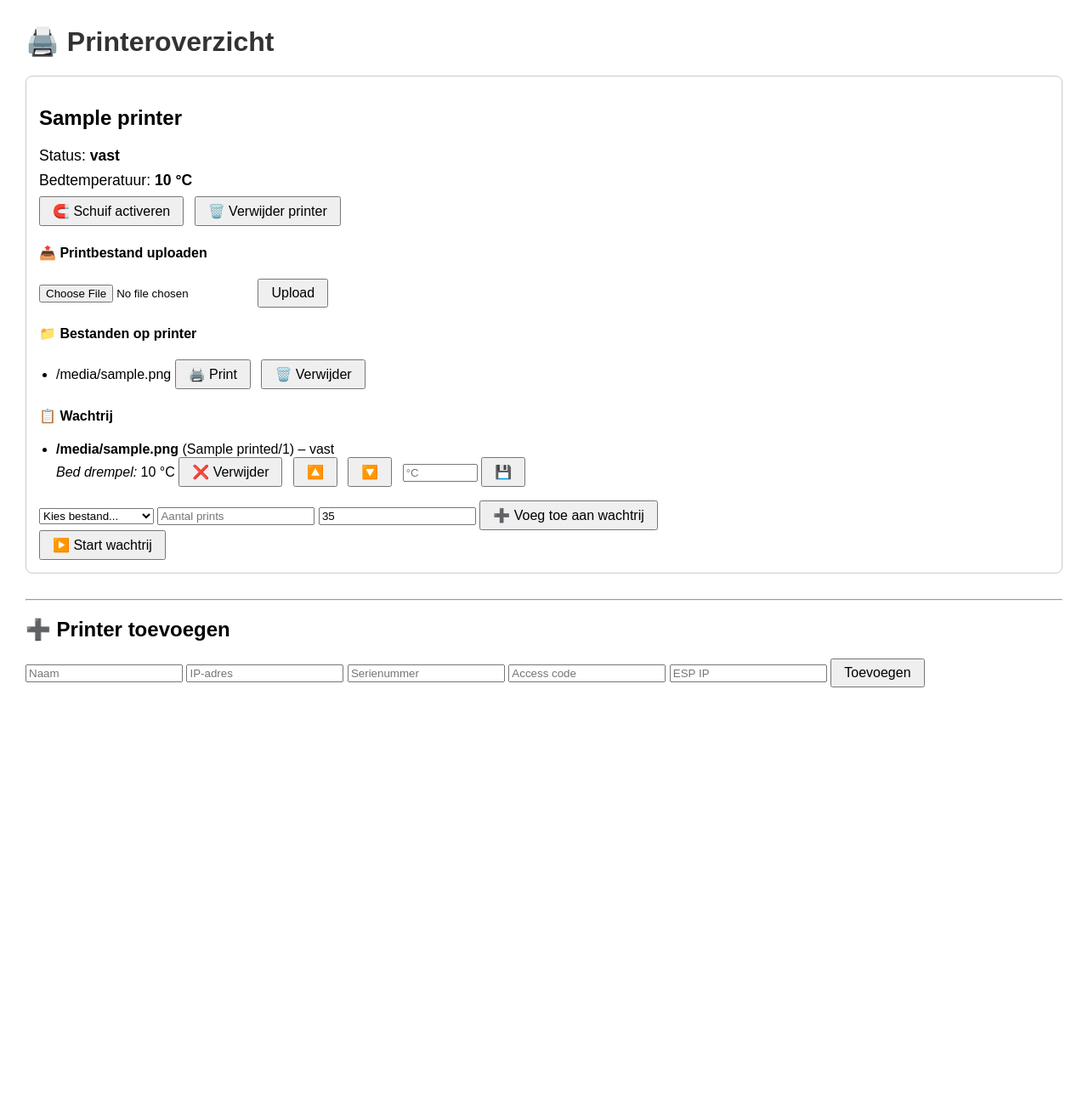
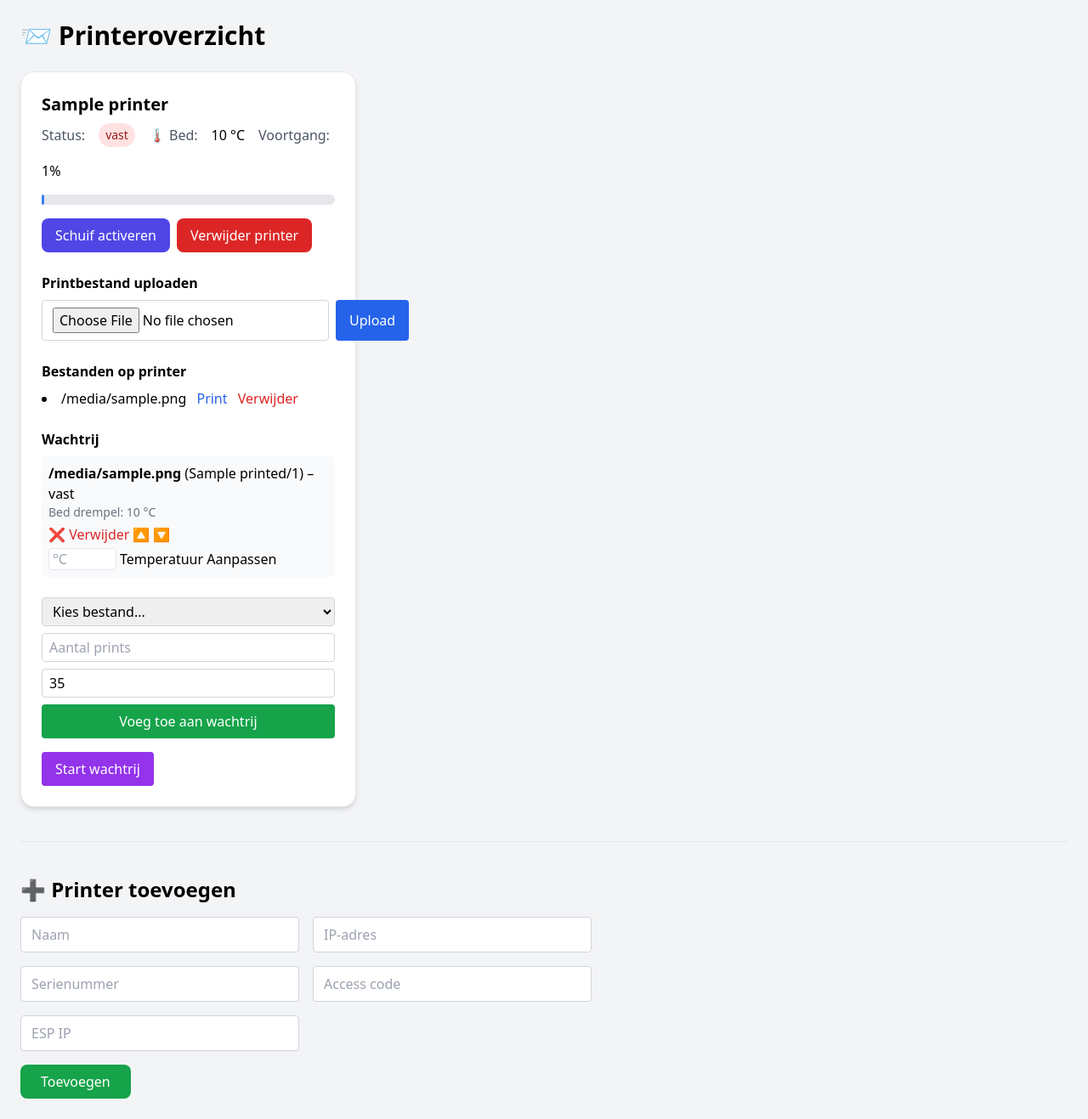
Before and after one commit to lucasnillesen/PrinterSchuif, a Flask app: template UI/templates/index.html in a window 1280 px wide. Shown: the whole page at 85% size. Before the commit the page ends 809 px from the top, so only its background shows below. Run offline with Flask 3, Linux system fonts and the light colour scheme; the template is opened without the code that fills it: most values are stand-ins (such as "Sample title", 1, 10 or a date in 2020); some libraries are stand-ins or nearby versions.

Commit message:
Wachtrij verbeterd

```diff
--- a/UI/app.py
+++ b/UI/app.py
@@ -47,8 +47,12 @@ def start_auto_trigger(printer):
 
             # 🔪 Bed koel, schuif activeren
             min_temp = BED_TEMP_THRESHOLD
-            if printer.get("queue") and printer["queue"]:
-                min_temp = printer["queue"][0].get("min_bed_temp", BED_TEMP_THRESHOLD)
+            queue = get_queue(printer["serial"])
+            if queue:
+                min_temp = queue[0].get("min_bed_temp", BED_TEMP_THRESHOLD)
+            else:
+                min_temp = BED_TEMP_THRESHOLD
+
 
             if (
                 printer["klaar_wachten_op_koeling"]
@@ -132,7 +136,9 @@ if os.path.exists(PRINTER_FILE):
                 "schuif_commando_verstuurd": False
             })
             printers.append(p)
-            PrinterClient(p).start()
+            mqtt_instance = PrinterClient(p)
+            mqtt_instance.start()
+            p["mqtt_client_instance"] = mqtt_instance
             start_auto_trigger(p)
 
 @app.route("/add_printer", methods=["POST"])
@@ -170,7 +176,9 @@ def add_printer():
             "esp_ip": p["esp_ip"]
         } for p in printers], f, indent=2)
 
-    PrinterClient(new_printer).start()
+    mqtt_instance = PrinterClient(new_printer)
+    mqtt_instance.start()
+    new_printer["mqtt_client_instance"] = mqtt_instance
     start_auto_trigger(new_printer)
     return redirect(url_for("index"))
 
@@ -181,12 +189,23 @@ def remove_printer():
         return "❌ Geen serial opgegeven", 400
 
     global printers
-    originele_lengte = len(printers)
+
+    # 📌 Zoek de printer die verwijderd moet worden
+    printer = next((p for p in printers if p["serial"] == serial), None)
+    if not printer:
+        return "❌ Printer niet gevonden", 404
+
+    # ✅ Stop de MQTT-client als die er is
+    if "mqtt_client_instance" in printer:
+        try:
+            printer["mqtt_client_instance"].stop()
+        except Exception as e:
+            print(f"⚠️ Fout bij stoppen van MQTT-client: {e}")
+
+    # 🗑️ Verwijder de printer uit de lijst
     printers = [p for p in printers if p["serial"] != serial]
 
-    if len(printers) == originele_lengte:
-        return "❌ Printer niet gevonden", 404
-
+    # 💾 Werk het json-bestand bij
     with open(PRINTER_FILE, "w") as f:
         json.dump([{
             "name": p["name"],
@@ -196,8 +215,9 @@ def remove_printer():
             "esp_ip": p["esp_ip"]
         } for p in printers], f, indent=2)
 
-    print(f"🗑️ Printer met serial {serial} verwijderd.")
+    print(f"🗑️ Printer met serial {serial} verwijderd en MQTT gestopt.")
     return redirect(url_for("index"))
+
 
 
 @app.route("/add_to_queue", methods=["POST"])
@@ -348,7 +368,8 @@ def data():
             "name": p["name"],
             "serial": p["serial"],
             "status": p["status"],
-            "bed_temp": p["bed_temp"]
+            "bed_temp": p["bed_temp"],
+            "mc_percent": p.get("mc_percent", 0)
         })
     return jsonify(simplified)
 
--- a/UI/queue_manager.py
+++ b/UI/queue_manager.py
@@ -30,7 +30,8 @@ def add_to_queue(serial, filename, count, min_bed_temp=35.0):
         "status": "waiting",
         "min_bed_temp": min_bed_temp
     })
-    save_queue(queues)
+    print(f"[DEBUG] Toegevoegd aan wachtrij: {filename} (temp: {min_bed_temp})")
+    save_queue()
 
 def remove_from_queue(serial, filename):
     if serial in queues:
--- a/UI/templates/index.html
+++ b/UI/templates/index.html
@@ -2,20 +2,7 @@
 <html>
 <head>
   <title>Printer Dashboard</title>
-    <style>
-        body { font-family: sans-serif; margin: 30px; }
-        h1 { color: #333; }
-        .printer-card {
-            border: 1px solid #ccc;
-            padding: 15px;
-            margin-bottom: 30px;
-            border-radius: 8px;
-        }
-        .status, .temp { font-size: 1.1em; margin-bottom: 8px; }
-        button { font-size: 1em; padding: 6px 14px; margin-right: 8px; }
-        ul { padding-left: 20px; }
-        form.inline { display: inline; }
-    </style>
+  <script src="https://cdn.tailwindcss.com"></script>
   <script>
     function updateStatus() {
       fetch('/data')
@@ -24,56 +11,79 @@
           data.forEach((printer, index) => {
             document.getElementById('status-' + index).textContent = printer.status;
             document.getElementById('bed_temp-' + index).textContent = printer.bed_temp + " °C";
+            document.getElementById('progress-' + index).textContent = (printer.mc_percent || 0) + "%";
+            document.getElementById('progress-bar-' + index).style.width = (printer.mc_percent || 0) + "%";
           });
         });
     }
     setInterval(updateStatus, 3000);
   </script>
 </head>
-<body>
-    <h1>🖨️ Printeroverzicht</h1>
+<body class="bg-gray-100 p-6">
+  <h1 class="text-3xl font-bold mb-6">📨 Printeroverzicht</h1>
 
+  <div class="grid grid-cols-1 md:grid-cols-2 xl:grid-cols-3 gap-6">
     {% for p in printers %}
-    <div class="printer-card">
-        <h2>{{ p.name }}</h2>
-        <div class="status">Status: <strong id="status-{{ loop.index0 }}">{{ p.status }}</strong></div>
-        <div class="temp">Bedtemperatuur: <strong id="bed_temp-{{ loop.index0 }}">{{ p.bed_temp }} °C</strong></div>
+    <div class="bg-white shadow-md rounded-2xl p-6 border border-gray-200">
+      <h2 class="text-xl font-semibold mb-2">{{ p.name }}</h2>
 
-        <!-- Acties -->
-        <form method="POST" action="/activate" class="inline">
+      <div class="flex flex-wrap items-center gap-4 mb-4">
+        <span class="text-gray-600">Status:</span>
+        <span id="status-{{ loop.index0 }}" class="px-2 py-1 rounded-full text-sm font-medium
+          {% if p.status == 'RUNNING' %}bg-green-100 text-green-800
+          {% elif p.status == 'IDLE' %}bg-gray-100 text-gray-800
+          {% elif p.status == 'FINISH' %}bg-yellow-100 text-yellow-800
+          {% else %}bg-red-100 text-red-800{% endif %}">
+          {{ p.status }}
+        </span>
+
+        <span class="text-gray-600">🌡️ Bed:</span>
+        <span id="bed_temp-{{ loop.index0 }}" class="font-medium">{{ p.bed_temp }} °C</span>
+
+        <span class="text-gray-600">Voortgang:</span>
+        <span id="progress-{{ loop.index0 }}" class="font-medium">{{ p.mc_percent if p.mc_percent is defined else 0 }}%</span>
+      </div>
+
+      <div class="w-full bg-gray-200 rounded-full h-3 mb-4">
+        <div id="progress-bar-{{ loop.index0 }}" class="bg-blue-500 h-3 rounded-full" style="width: {{ p.mc_percent if p.mc_percent is defined else 0 }}%;"></div>
+      </div>
+
+      <div class="flex flex-wrap gap-2 mb-6">
+        <form method="POST" action="/activate">
           <input type="hidden" name="serial" value="{{ p.serial }}">
-            <button type="submit">🧲 Schuif activeren</button>
+          <button type="submit" class="bg-indigo-600 text-white px-4 py-2 rounded-lg hover:bg-indigo-700">Schuif activeren</button>
         </form>
 
-        <form method="POST" action="/remove_printer" class="inline" onsubmit="return confirm('Weet je zeker dat je printer {{ p.name }} wilt verwijderen?')">
+        <form method="POST" action="/remove_printer" onsubmit="return confirm('Weet je zeker dat je printer {{ p.name }} wilt verwijderen?')">
           <input type="hidden" name="serial" value="{{ p.serial }}">
-          <button type="submit">🗑️ Verwijder printer</button>
+          <button type="submit" class="bg-red-600 text-white px-4 py-2 rounded-lg hover:bg-red-700">Verwijder printer</button>
         </form>
+      </div>
 
+      <div class="mb-6">
+        <h4 class="font-semibold mb-2">Printbestand uploaden</h4>
+        <form method="POST" enctype="multipart/form-data" action="/upload" class="flex flex-col gap-2 md:flex-row">
+          <input type="hidden" name="serial" value="{{ p.serial }}">
+          <input type="file" name="file" accept=".3mf" required class="border border-gray-300 rounded px-3 py-2">
+          <button type="submit" class="bg-blue-600 text-white px-4 py-2 rounded hover:bg-blue-700">Upload</button>
+        </form>
+      </div>
 
-        <!-- Printbestand uploaden -->
-        <h4>📤 Printbestand uploaden</h4>
-        <form method="POST" enctype="multipart/form-data" action="/upload">
-            <input type="hidden" name="serial" value="{{ p.serial }}">
-            <input type="file" name="file" accept=".3mf" required>
-            <button type="submit">Upload</button>
-        </form>
-
-        <!-- Bestanden op printer -->
-        <h4>📁 Bestanden op printer</h4>
-        <ul>
+      <div class="mb-6">
+        <h4 class="font-semibold mb-2">Bestanden op printer</h4>
+        <ul class="list-disc list-inside space-y-1">
           {% if p.files %}
             {% for f in p.files %}
               <li>{{ f }}
                 <form method="POST" action="/start_print" class="inline">
                   <input type="hidden" name="serial" value="{{ p.serial }}">
                   <input type="hidden" name="filename" value="{{ f }}">
-                    <button type="submit">🖨️ Print</button>
+                  <button type="submit" class="text-blue-600 hover:underline ml-2">Print</button>
                 </form>
                 <form method="POST" action="/delete_file" class="inline">
                   <input type="hidden" name="serial" value="{{ p.serial }}">
                   <input type="hidden" name="filename" value="{{ f }}">
-                    <button type="submit">🗑️ Verwijder</button>
+                  <button type="submit" class="text-red-600 hover:underline ml-2">Verwijder</button>
                 </form>
               </li>
             {% endfor %}
@@ -81,86 +91,79 @@
             <li><em>Geen bestanden gevonden</em></li>
           {% endif %}
         </ul>
+      </div>
 
-        <!-- Wachtrij -->
-        <h4>📋 Wachtrij</h4>
-        <ul>
+      <div class="mb-6">
+        <h4 class="font-semibold mb-2">Wachtrij</h4>
+        <ul class="space-y-2">
           {% if p.queue %}
             {% for item in p.queue %}
-              <li>
-                  <strong>{{ item.filename }}</strong> ({{ item.printed }}/{{ item.count }}) – {{ item.status }}<br>
-                  <em>Bed drempel:</em> {{ item.min_bed_temp }} °C
-
-                  <!-- Verwijderknop -->
-                  <form method="POST" action="/remove_from_queue" class="inline">
+              <li class="bg-gray-50 p-2 rounded">
+                <div><strong>{{ item.filename }}</strong> ({{ item.printed }}/{{ item.count }}) – {{ item.status }}</div>
+                <div class="text-sm text-gray-500">Bed drempel: {{ item.min_bed_temp }} °C</div>
+                <div class="flex flex-wrap gap-1 mt-1">
+                  <form method="POST" action="/remove_from_queue">
                     <input type="hidden" name="serial" value="{{ p.serial }}">
                     <input type="hidden" name="filename" value="{{ item.filename }}">
-                      <button type="submit">❌ Verwijder</button>
+                    <button type="submit" class="text-red-600 hover:underline">❌ Verwijder</button>
                   </form>
-
-                  <!-- Omhoog -->
-                  <form method="POST" action="/move_up" class="inline">
+                  <form method="POST" action="/move_up">
                     <input type="hidden" name="serial" value="{{ p.serial }}">
                     <input type="hidden" name="filename" value="{{ item.filename }}">
                     <button type="submit">🔼</button>
                   </form>
-
-                  <!-- Omlaag -->
-                  <form method="POST" action="/move_down" class="inline">
+                  <form method="POST" action="/move_down">
                     <input type="hidden" name="serial" value="{{ p.serial }}">
                     <input type="hidden" name="filename" value="{{ item.filename }}">
                     <button type="submit">🔽</button>
                   </form>
-
-                  <!-- Wijzig drempel -->
-                  <form method="POST" action="/update_min_temp" class="inline">
+                  <form method="POST" action="/update_min_temp" class="flex items-center gap-1">
                     <input type="hidden" name="serial" value="{{ p.serial }}">
                     <input type="hidden" name="filename" value="{{ item.filename }}">
-                    <input name="min_bed_temp" type="number" step="0.1" style="width: 80px;" placeholder="°C" required>
-                    <button type="submit">💾</button>
+                    <input name="min_bed_temp" type="number" step="0.1" placeholder="°C" required class="w-20 border rounded px-1">
+                    <button type="submit">Temperatuur Aanpassen</button>
                   </form>
+                </div>
               </li>
-
             {% endfor %}
           {% else %}
             <li><em>Geen actieve wachtrij</em></li>
           {% endif %}
         </ul>
+      </div>
 
-    <form method="POST" action="/add_to_queue">
+      <form method="POST" action="/add_to_queue" class="mb-4 flex flex-col gap-2">
         <input type="hidden" name="serial" value="{{ p.serial }}">
-
-        <select name="filename" required>
+        <select name="filename" required class="border border-gray-300 rounded px-2 py-1">
           <option value="" disabled selected>Kies bestand...</option>
           {% for f in p.files %}
           <option value="{{ f }}">{{ f }}</option>
           {% endfor %}
         </select>
-
-        <input name="count" type="number" placeholder="Aantal prints" min="1" required>
-        <input name="min_bed_temp" type="number" placeholder="Bed drempel (°C)" step="0.1" value="35" required>
-
-        <button type="submit">➕ Voeg toe aan wachtrij</button>
-    </form>
-
+        <input name="count" type="number" placeholder="Aantal prints" min="1" required class="border border-gray-300 rounded px-2 py-1">
+        <input name="min_bed_temp" type="number" placeholder="Bed drempel (°C)" step="0.1" value="35" required class="border border-gray-300 rounded px-2 py-1">
+        <button type="submit" class="bg-green-600 text-white px-4 py-2 rounded hover:bg-green-700">Voeg toe aan wachtrij</button>
       </form>
 
       <form method="POST" action="/start_queue">
         <input type="hidden" name="serial" value="{{ p.serial }}">
-            <button type="submit">▶️ Start wachtrij</button>
+        <button type="submit" class="bg-purple-600 text-white px-4 py-2 rounded hover:bg-purple-700">Start wachtrij</button>
       </form>
     </div>
     {% endfor %}
+  </div>
 
-    <hr>
-    <h2>➕ Printer toevoegen</h2>
-    <form method="POST" action="/add_printer">
-        <input name="name" placeholder="Naam" required>
-        <input name="ip" placeholder="IP-adres" required>
-        <input name="serial" placeholder="Serienummer" required>
-        <input name="access_code" placeholder="Access code" required>
-        <input name="esp_ip" placeholder="ESP IP" required>
-        <button type="submit">Toevoegen</button>
+  <hr class="my-10">
+  <h2 class="text-2xl font-bold mb-4">➕ Printer toevoegen</h2>
+  <form method="POST" action="/add_printer" class="grid grid-cols-1 md:grid-cols-2 gap-4 max-w-2xl">
+    <input name="name" placeholder="Naam" required class="border border-gray-300 rounded px-3 py-2">
+    <input name="ip" placeholder="IP-adres" required class="border border-gray-300 rounded px-3 py-2">
+    <input name="serial" placeholder="Serienummer" required class="border border-gray-300 rounded px-3 py-2">
+    <input name="access_code" placeholder="Access code" required class="border border-gray-300 rounded px-3 py-2">
+    <input name="esp_ip" placeholder="ESP IP" required class="border border-gray-300 rounded px-3 py-2">
+    <div class="md:col-span-2">
+      <button type="submit" class="bg-green-600 text-white px-6 py-2 rounded-lg hover:bg-green-700">Toevoegen</button>
+    </div>
   </form>
 </body>
 </html>
```
Also changed, not shown: UI/mqtt_listener.py (+11 -0 lines), UI/queue.json (+1 -23 lines). Lines whose indentation alone changed are shown as unchanged.
